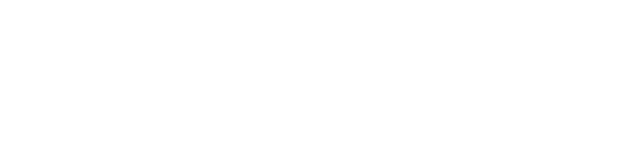
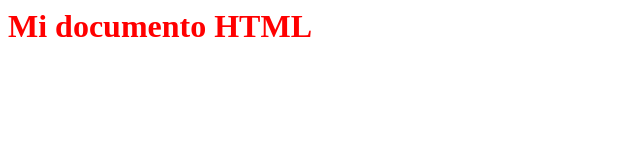
Before and after one commit to blg18749/endes, a plain HTML site: page index.html in a window 1280 px wide. Shown: the whole page, without its empty margins (0-640 px from the left). Drawn offline with Linux system fonts and the light colour scheme.

Commit message:
Estilos añadidos

```diff
--- a/index.html
+++ b/index.html
@@ -1,2 +1,4 @@
 <html>
+    <link rel="stylesheet" href="styles.css">
+    <h1> Mi documento HTML</h1>
 </html>
--- /dev/null
+++ b/styles.css
@@ -0,0 +1,3 @@
+h1 {
+    color: red;
+}
```
